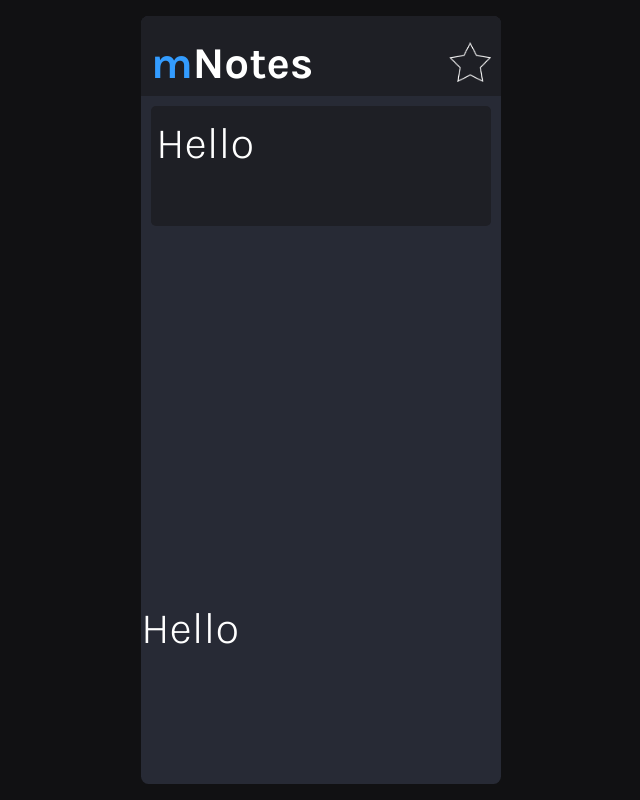
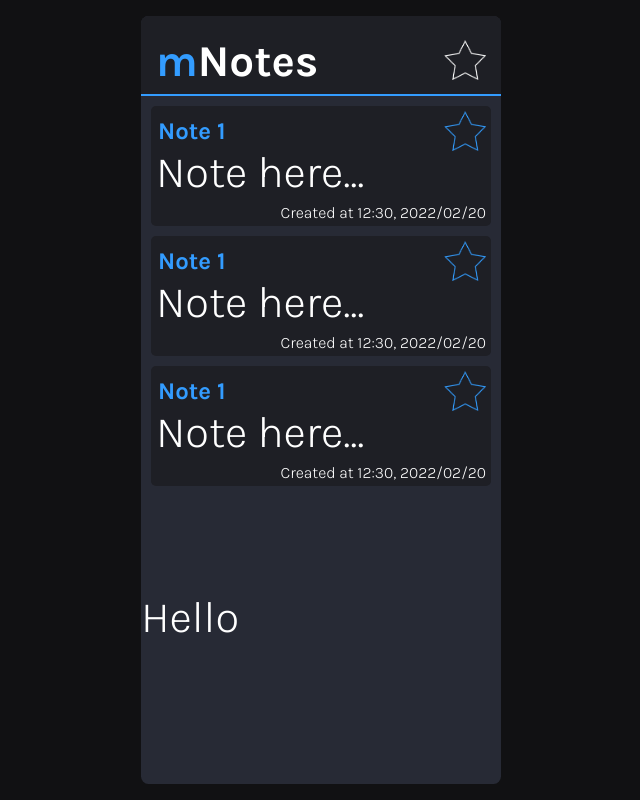
Before and after one commit to alisariyer/mnotes, a React (Create React App) app: page / in a window 1280 px wide. Shown: the whole page, without its empty margins (319-959 px from the left). Built offline with nearby package versions, Linux system fonts and the light colour scheme.

Commit message:
Add style for card component

```diff
--- a/src/components/Body.js
+++ b/src/components/Body.js
@@ -5,6 +5,8 @@ export default function Body() {
     return (
         <main>
             <Note />
+            <Note />
+            <Note />
         </main>
     )
 }
--- a/src/components/Header.js
+++ b/src/components/Header.js
@@ -2,9 +2,9 @@ import React from "react";
 
 export default function Header() {
     return (
-        <header>
+        <header class="header">
             <h1><span>m</span>Notes</h1>
-            <img src="./images/star-empty-white.png" alt="empty star"/>
+            <img class="star" src="./images/star-empty-white.png" alt="empty star"/>
         </header>
     )
 }
--- a/src/components/Note.js
+++ b/src/components/Note.js
@@ -1,9 +1,18 @@
-import React from 'react'
+import React from "react";
 
 export default function Note() {
-    return (
-        <section class="card">
-            <p>Hello</p>
-        </section>
-    )
+  return (
+    <section class="card">
+      <header>
+        <h2>Note 1</h2>
+        <img class="star" src="./images/star-empty-blue.png" alt="star filled" />
+      </header>
+      <div>
+        <p class="note">Note here...</p>
+      </div>
+      <footer>
+        <p>Created at <time datetime="2022-05-15T12:30">12:30, 2022/02/20</time></p>
+      </footer>
+    </section>
+  );
 }
--- a/src/css/base.css
+++ b/src/css/base.css
@@ -85,7 +85,7 @@ body {
     font-size: var(--fs-large);
     background-color: hsl( var(--clr-black));
     color: hsl( var(--clr-white) );
-    line-height: 1.5;
+    line-height: 1;
     min-height: 100vh;
     display: flex;
     justify-content: center;
--- a/src/css/custom.css
+++ b/src/css/custom.css
@@ -2,30 +2,33 @@
 /* custom styles                                    */
 /* ************************************************ */
 
-header {
+.header {
     width: 100%;
     height: calc( var(--rem) * 8);
-    padding: calc( var(--rem));
+    padding: calc( var(--rem)) calc( var(--rem) * 1.5);
     background-color: hsl( var(--clr-dark));
     display: flex;
     justify-content: space-between;
     align-items: flex-end;
+    border-bottom: 2px solid hsl( var(--clr-blue) );
 }
 
-header > h1 {
+.header > h1 {
     font-size: var(--fs-large);
     font-weight: var(--fw-bold);
-    line-height: 1;
 }
 
 h1 > span {
     color: hsl( var(--clr-blue));
 }
 
-header > img {
+.star {
     width: calc( var(--rem) * 4.2);
+    cursor: pointer;
+}
+
+.header > img {
     padding-bottom: calc( var(--rem) / 2.5);
-    cursor: pointer;
 }
 
 main {
@@ -35,7 +38,30 @@ main {
 
 .card {
     height: calc( var(--rem) * 12);
+    margin-bottom: calc( var(--rem));
     padding: calc( var(--rem) / 2);
     background-color: hsl( var(--clr-dark));
     border-radius: calc( var(--rem) / 2);
 }
+
+.card > header {
+    display: flex;
+    justify-content: space-between;
+    align-items: center;
+}
+
+.card h2 {
+    padding-left: calc(var(--rem) / 5);
+    font-size: var(--fs-medium);
+    color: hsl( var(--clr-blue));
+}
+
+.card .note {
+    font-weight: var(--fw-light);
+    padding-bottom: calc( var(--rem));
+}
+
+.card footer > p {
+    text-align: right;
+    font-size: var(--fs-small);
+}
```
